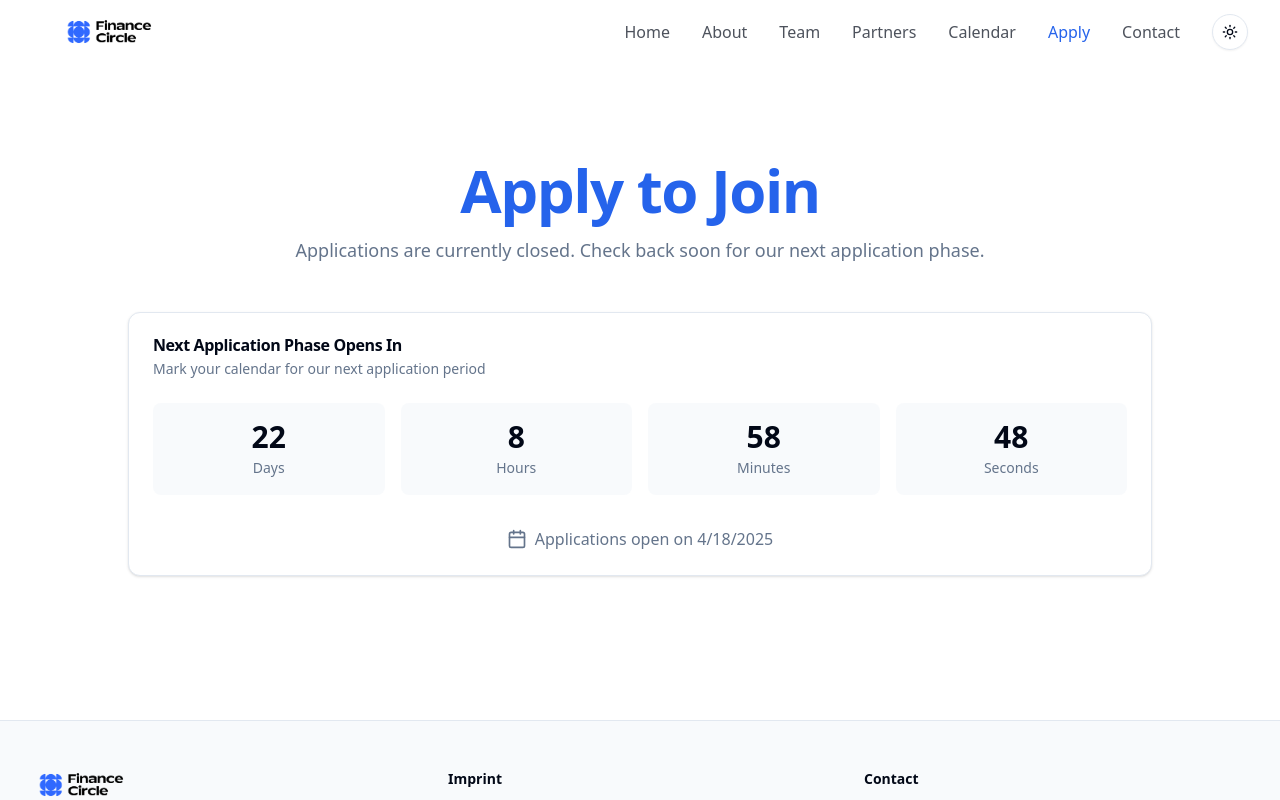
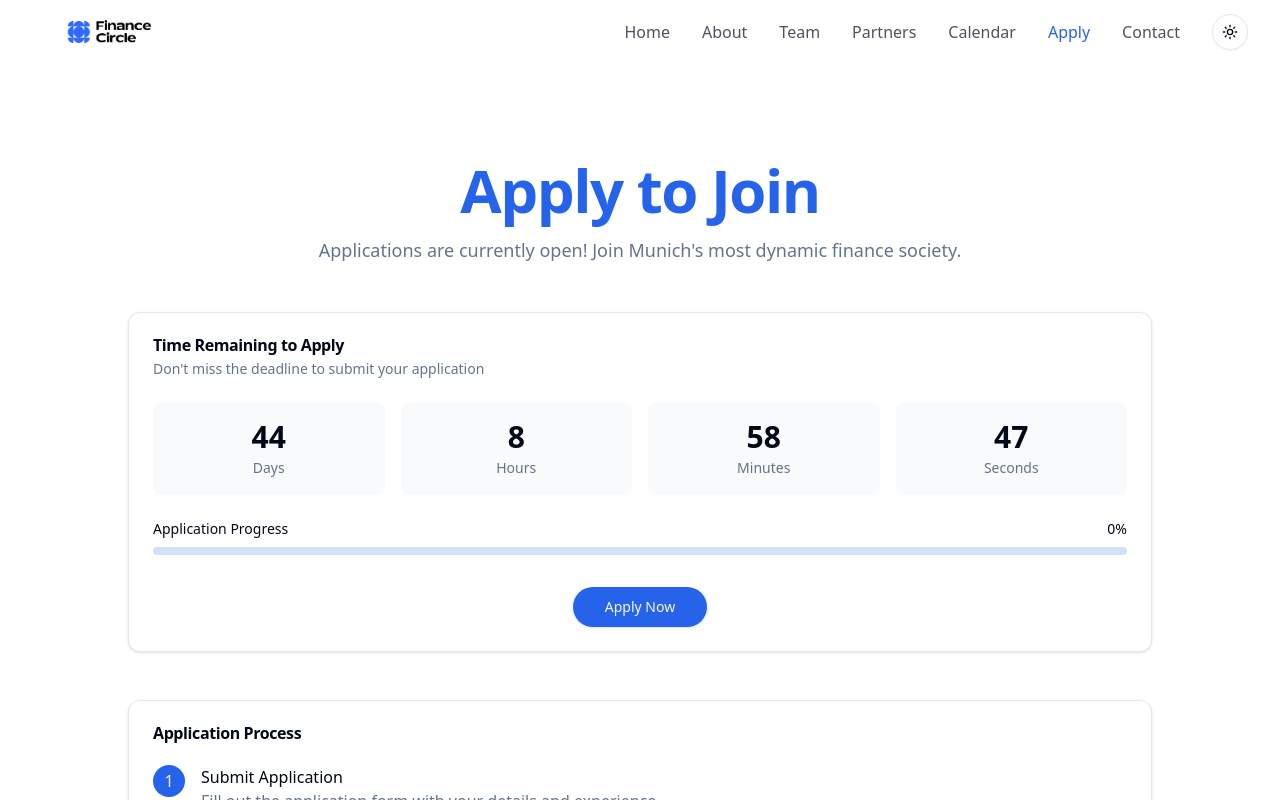
Before and after one commit to munichfinancecircle/website, a Next.js app in the folder my-app/: page /apply in a window 1280 px wide. Shown: the top 800 px of the page. Built offline with nearby package versions, Linux system fonts and the light colour scheme.

Commit message:
Put in application

```diff
--- a/my-app/app/apply/page.tsx
+++ b/my-app/app/apply/page.tsx
@@ -10,7 +10,7 @@ import Link from "next/link"
 // Sample application data
 const applicationData = {
   isActive: true,
-  googleFormUrl: "https://docs.google.com/forms/d/e/1FAIpQLSezN9pdN2yIvdKIiRFE9e5VHiXhOsrtoOY6GrvCUfwQDL9-7g/viewform?usp=header",
+  googleFormUrl: "https://docs.google.com/forms/d/e/1FAIpQLSfpf4gUKL-qg22tTpWSP6nmbGgAK2PpOKHYzho6S9N8EQ7b4g/viewform?usp=dialog",
   nextDeadline: new Date("2025-05-09T23:59:59"),
   nextApplicationPhase: new Date("2025-04-18T00:00:00"),
   applicationTime: 21
@@ -28,7 +28,7 @@ export default function ApplyPage() {
 
   useEffect(() => {
     const calculateTimeLeft = () => {
-      applicationData.isActive = applicationData.nextDeadline < applicationData.nextApplicationPhase
+      applicationData.isActive = applicationData.nextDeadline > applicationData.nextApplicationPhase
       const targetDate = applicationData.isActive ? applicationData.nextDeadline : applicationData.nextApplicationPhase
 
       const difference = targetDate.getTime() - new Date().getTime()
@@ -113,7 +113,7 @@ export default function ApplyPage() {
 
             <div className="flex items-center justify-center mt-8">
               {applicationData.isActive ? (
-                <Link href="https://forms.gle/RBF45qfdMjWAxGLa8">
+                <Link href="https://docs.google.com/forms/d/e/1FAIpQLSfpf4gUKL-qg22tTpWSP6nmbGgAK2PpOKHYzho6S9N8EQ7b4g/viewform?usp=dialog">
                   <Button size="lg" className="rounded-full">
                     Apply Now
                   </Button>
```
